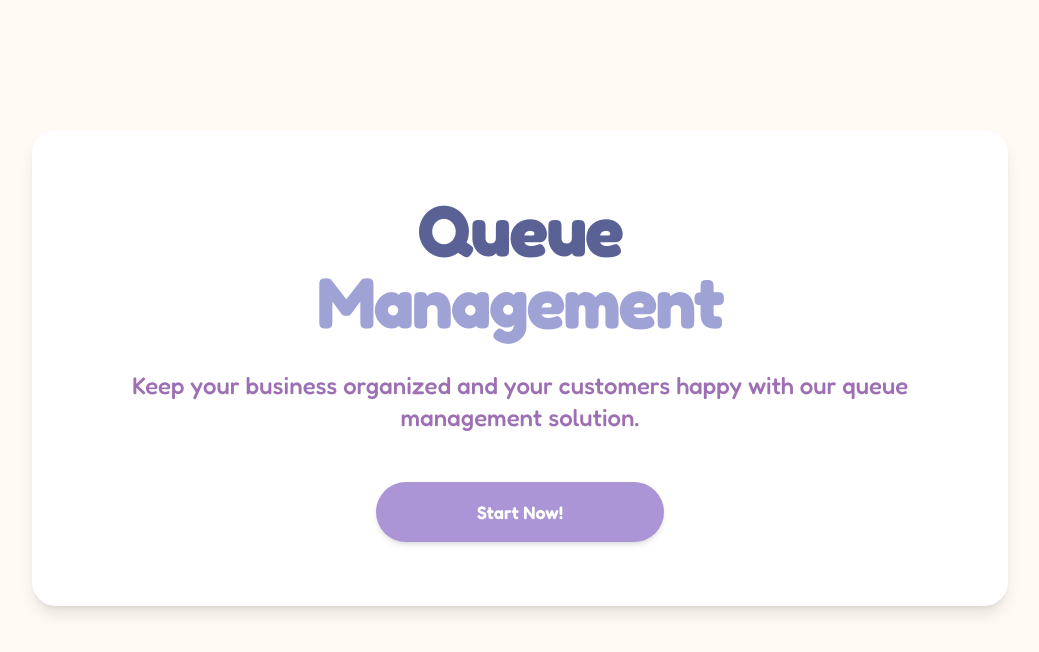
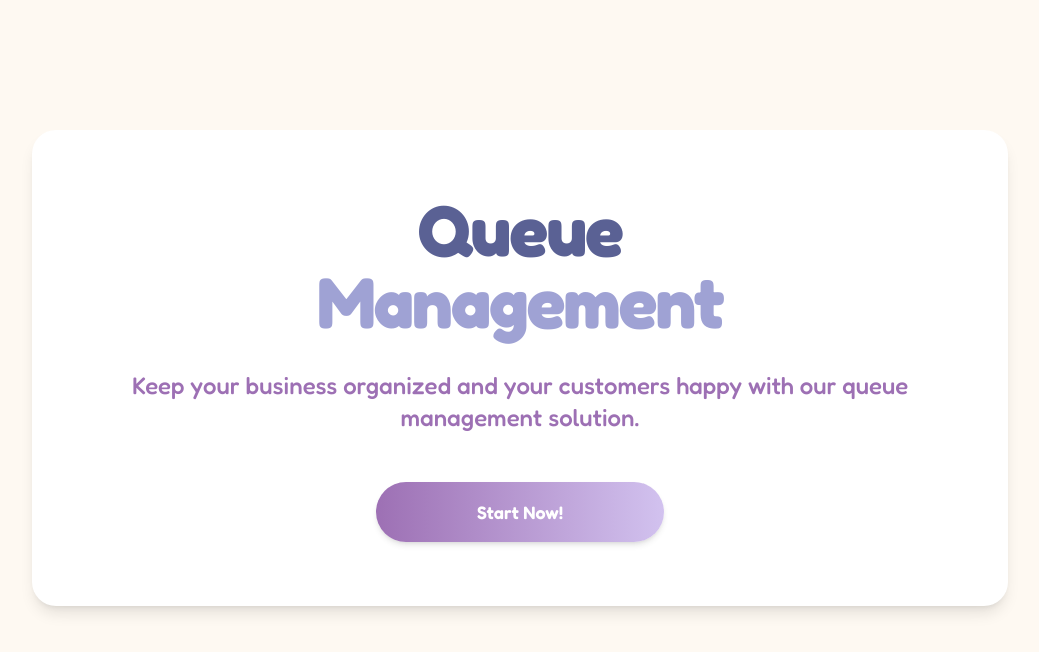
Before and after one commit to ParimaSA/Queue_Management, a Next.js app in the folder frontend/: page / in a window 1280 px wide. Shown: the top 652 px of the page, without its empty margins (120-1159 px from the left). Built offline with nearby package versions, Linux system fonts and the light colour scheme.

Commit message:
Change button color

```diff
--- a/frontend/app/page.tsx
+++ b/frontend/app/page.tsx
@@ -17,7 +17,7 @@ const Home = () => {
             </p>
             <div className="mt-12 flex justify-center">
               <Link href="/business/login">
-              <button className="w-60 lg:w-72 px-8 py-4 text-lg font-semibold rounded-full bg-lightPurple3 text-white shadow-md hover:bg-purple-900 transition-all">
+                <button className="w-60 lg:w-72 px-8 py-4 text-lg font-semibold rounded-full bg-gradient-to-r from-lightPurple to-lightPurple5 text-white shadow-md hover:scale-105 transform transition-all duration-300">
                   Start Now!
                 </button>
               </Link>
```
Lines whose indentation alone changed are shown as unchanged.
